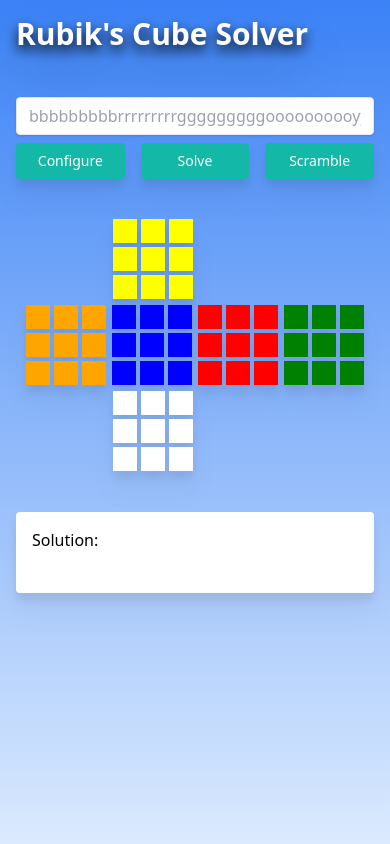
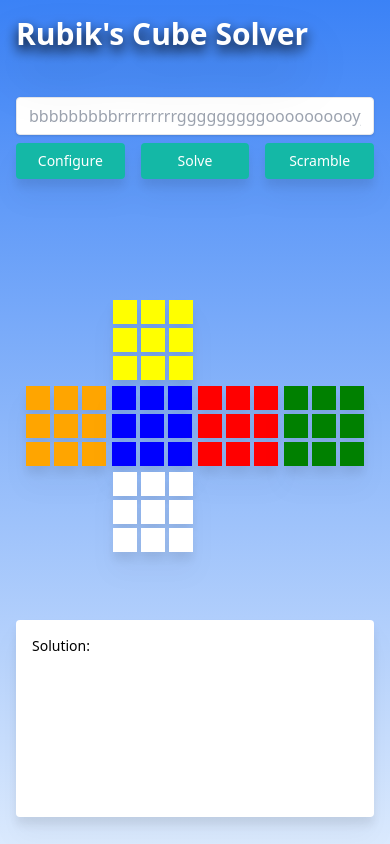
Before and after one commit to timsonau/RubikSolverPage, a Next.js app: page / in a window 390 px wide. Built offline with nearby package versions, Linux system fonts and the light colour scheme; no server answers.

Commit message:
Responsive design

```diff
--- a/pages/components/CubeMap.tsx
+++ b/pages/components/CubeMap.tsx
@@ -14,7 +14,8 @@
   if (!props.cubeString) props.cubeString = DEFAULT_CUBE;
 
   return (
-    <div className="cube-mapping">
+    <div className="cube-map-wrapper">
+      <div className="cube-map">
         <CubeFace side="up" colors={props.cubeString.substring(36, 45)} />
         <div className="side-faces flex">
           <CubeFace side="left" colors={props.cubeString.substring(27, 36)} />
@@ -24,6 +25,7 @@
         </div>
         <CubeFace side="down" colors={props.cubeString.substring(45, 54)} />
       </div>
+    </div>
   );
 }
 
--- a/styles/globals.css
+++ b/styles/globals.css
@@ -27,7 +27,7 @@
 }
 
 .cube-form-wrapper {
-  @apply flex justify-center h-1/6;
+  @apply flex justify-center h-[20%];
 }
 
 .cube-form {
@@ -35,11 +35,11 @@
 }
 
 .cube-solution-wrapper {
-  @apply flex justify-center items-end h-1/6;
+  @apply flex justify-center items-center h-[30%] sm:h-[20%];
 }
 
 .cube-solution {
-  @apply w-full md:w-4/5 p-4 bg-white rounded drop-shadow-xl h-2/3;
+  @apply text-sm sm:text-base w-full p-4 bg-white rounded drop-shadow-xl h-[90%] break-words max-w-7xl;
 }
 
 .cube-face {
@@ -50,13 +50,17 @@
   @apply flex justify-center gap-1.5;
 }
 
-.cube-mapping {
-  @apply max-h-[66%] flex flex-col items-center justify-between space-y-1.5;
+.cube-map-wrapper {
+  @apply h-[50%] sm:h-[60%] flex justify-center items-center;
+}
+
+.cube-map {
+  @apply flex flex-col items-center justify-between space-y-1.5;
 }
 
 .up-face,
 .down-face {
-  @apply mr-[5.25rem] sm:mr-[8.25rem] lg:mr-[11.25rem] self-center;
+  @apply mr-[5.25rem] sm:mr-[8.25rem] self-center;
 }
 
 .cube-app {
@@ -64,5 +68,5 @@
 }
 
 .cube-pixel {
-  @apply w-6 h-6 sm:w-10 sm:h-10 lg:w-14 lg:h-14;
+  @apply w-6 h-6 sm:w-10 sm:h-10;
 }
```
Lines whose indentation alone changed are shown as unchanged.
